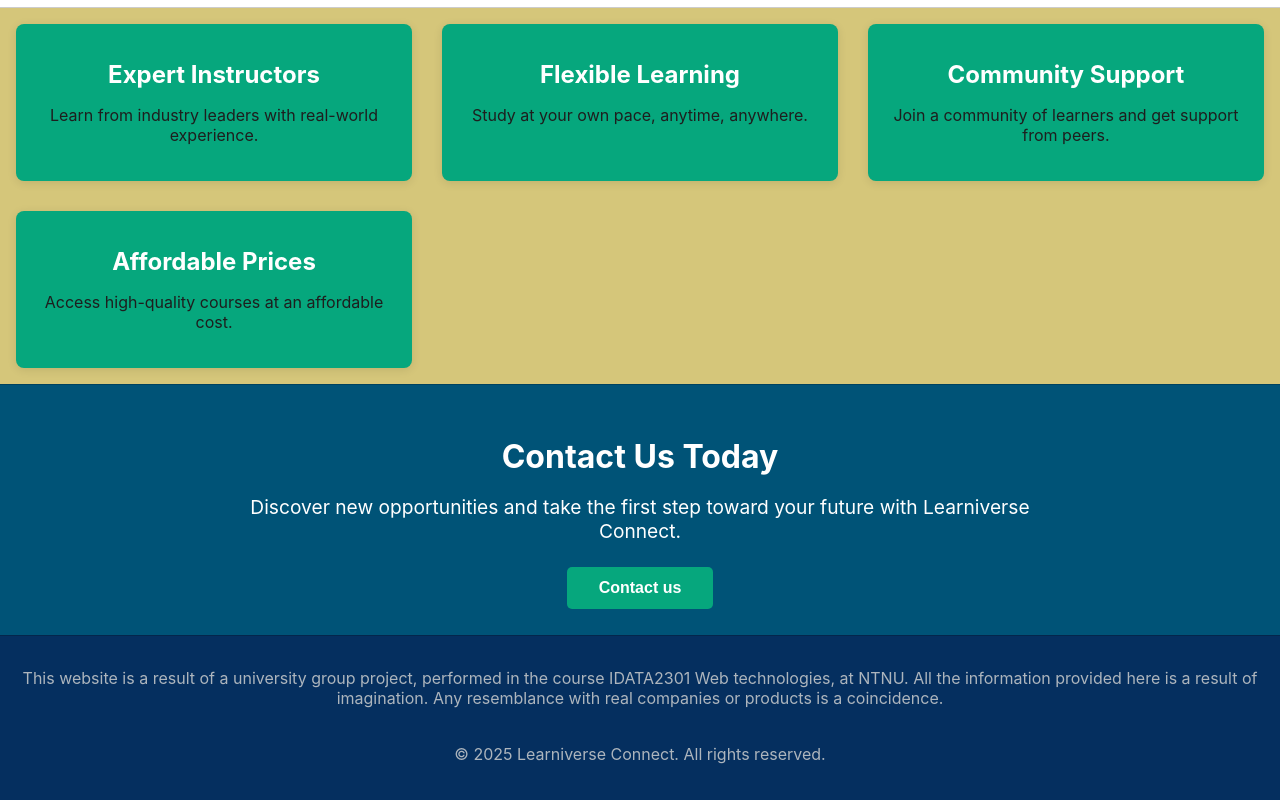
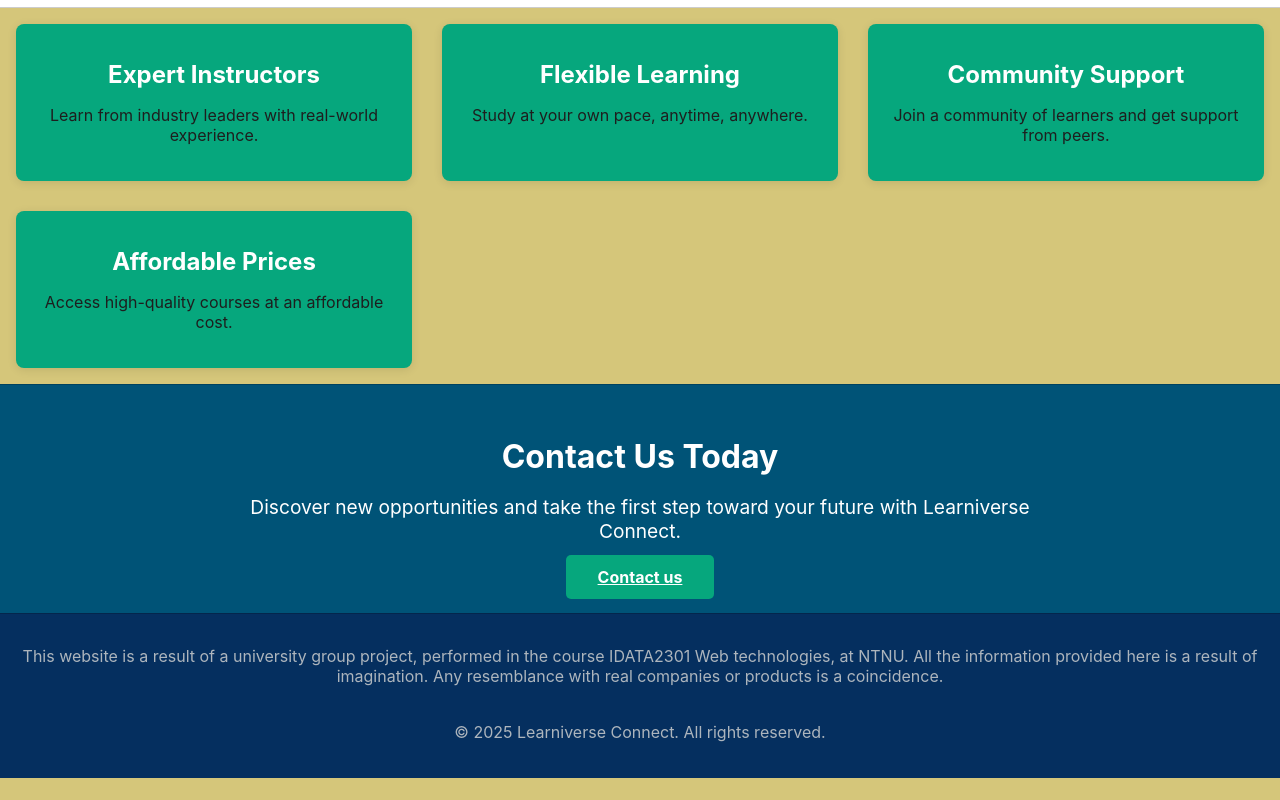
Before and after one commit to wkhaddon/Group13-AppdevAndWebtech, a React (Vite) app in the folder frontend/learniverse-connect/: page /#/ in a window 1280 px wide. Shown: the part 506-1306 px from the top of the page. After the commit the page ends 1284 px from the top, so only its background shows below. Built offline with nearby package versions, Linux system fonts and the light colour scheme; no server answers.

Commit message:
contact us mail

```diff
--- a/frontend/learniverse-connect/src/components/CallToAction.jsx
+++ b/frontend/learniverse-connect/src/components/CallToAction.jsx
@@ -8,9 +8,9 @@ function CallToAction() {
 				<p className={styles.description}>
 					Discover new opportunities and take the first step toward your future with Learniverse Connect.
 				</p>
-				<button className={styles.button}>
+				<a href="mailto:contact@learniverse.com" className={styles.button}>
 					Contact us
-				</button>
+				</a>
 			</div>
 		</section>
 	);
```
